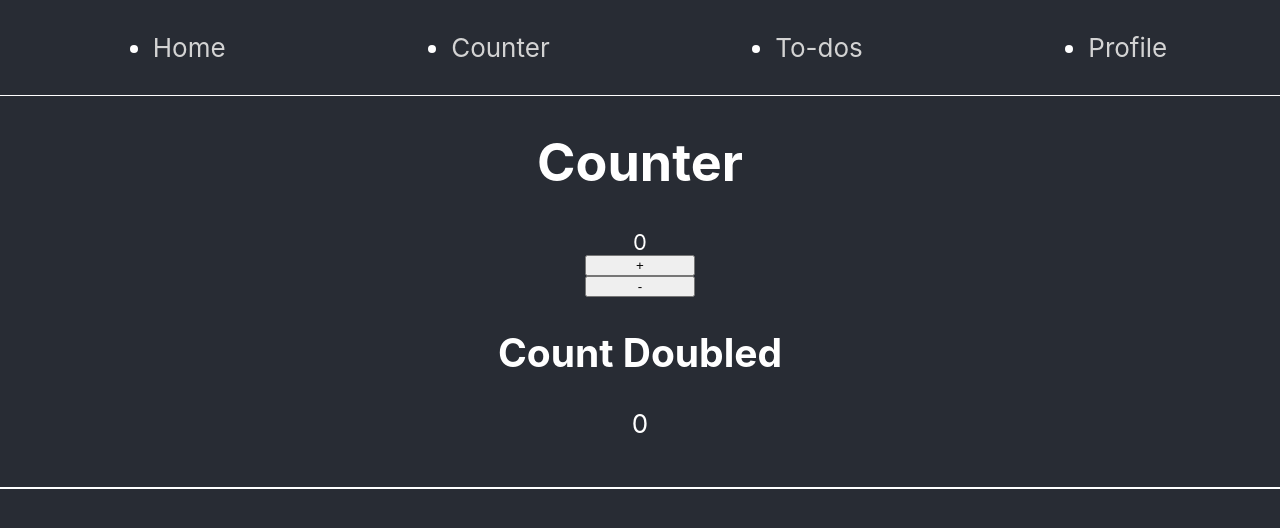
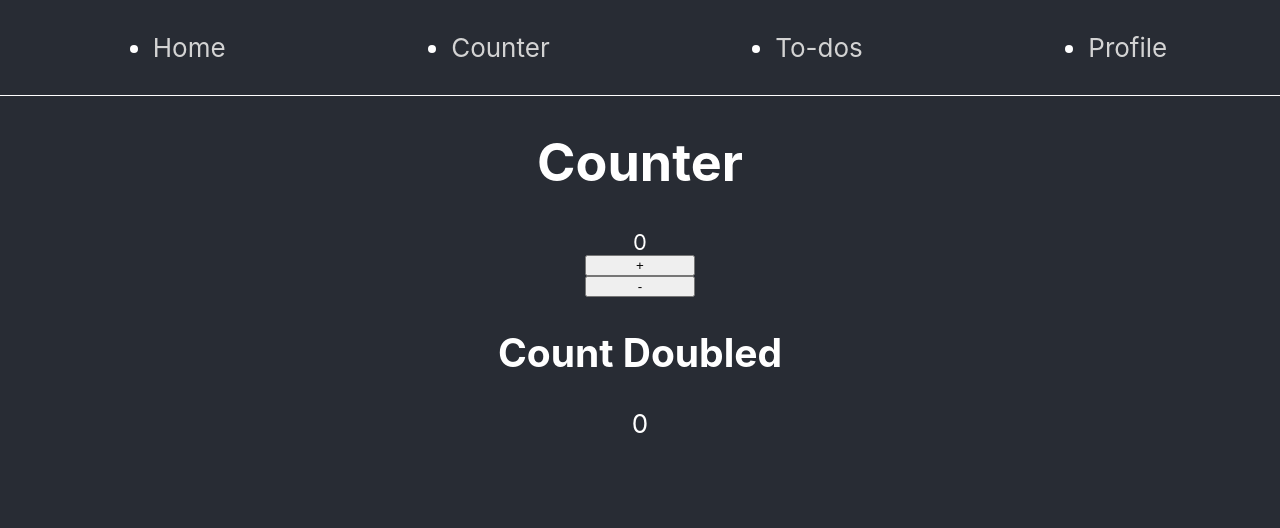
Before and after one commit to kylem038/selector-tutorial, a React (Create React App) app: page /counter in a window 1280 px wide. Shown: the top 528 px of the page. Built offline with nearby package versions, Linux system fonts and the light colour scheme.

Commit message:
Small change

```diff
--- a/src/styles/Counter.css
+++ b/src/styles/Counter.css
@@ -6,6 +6,5 @@
 }
 
 .CounterContainer {
-    border-bottom: 2px solid white;
     padding-bottom: 3rem;
 }
```
